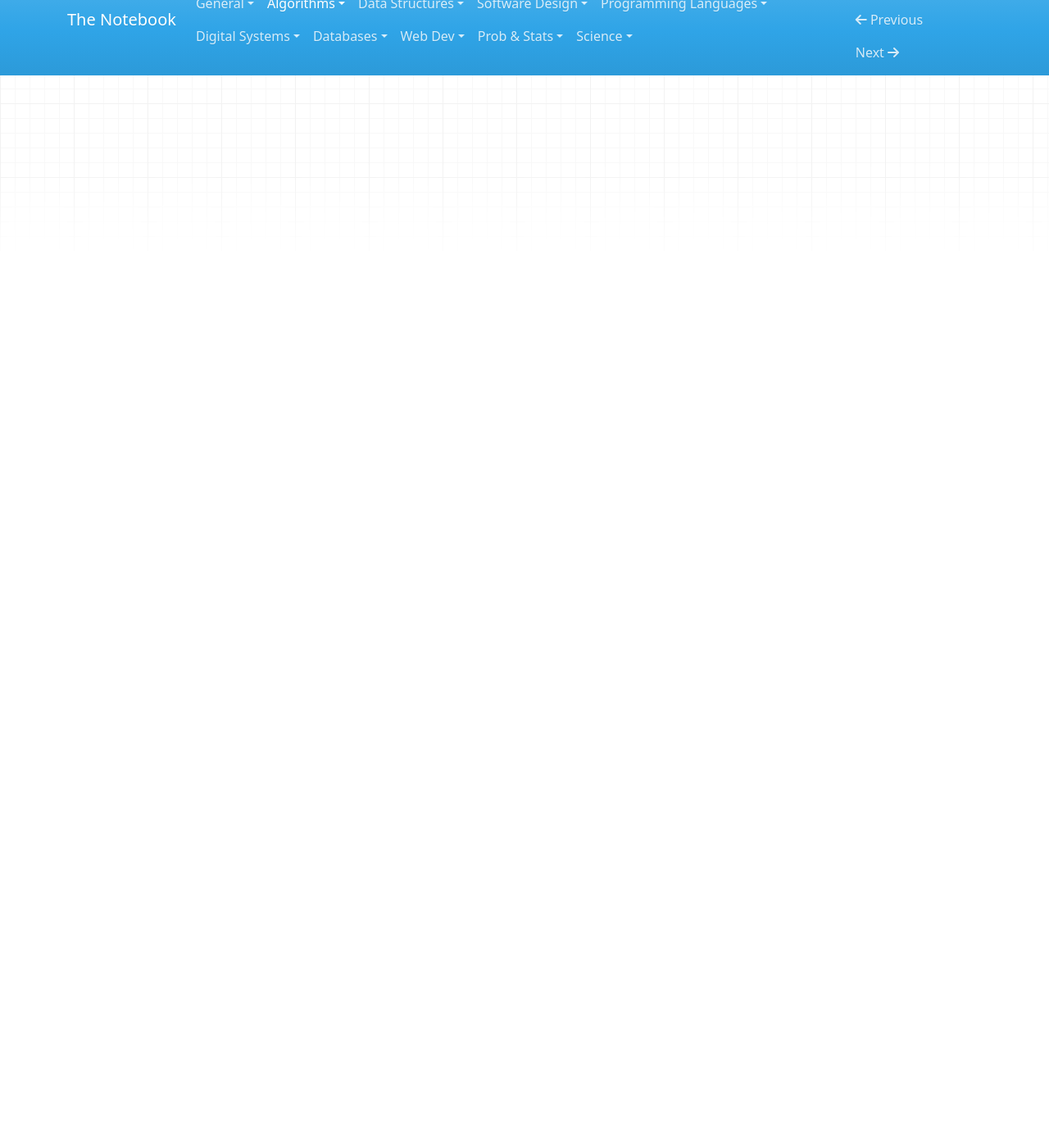
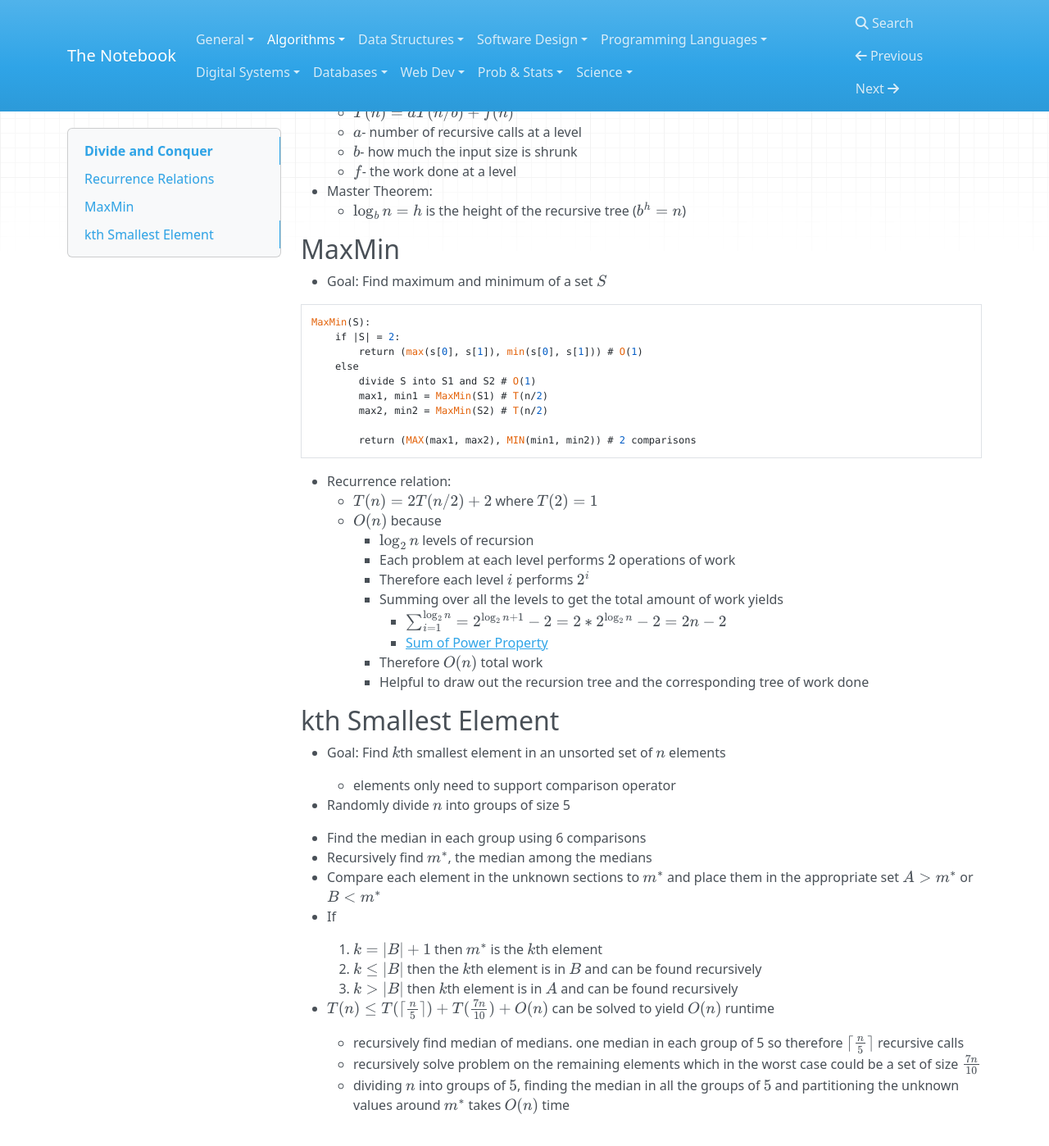
Before and after one commit to meyerv11045/notes, an MkDocs documentation site: the page built from notes/algorithms/divideconquer.md, in a window 1280 px wide and 1400 px high, scrolled down 824 px. Shown: the whole window at 82% size. Built offline with MkDocs 1.6.1, drawn with Linux system fonts in a browser that asks for light colours; nearby versions of some CDN libraries; formulas are drawn with MathJax 3; some of the changed text lies outside the part shown.

````diff
--- a/notes/algorithms/divideconquer.md
+++ b/notes/algorithms/divideconquer.md
@@ -4,8 +4,10 @@
 - Analyzing runtime of these algorithms requires solving a recurrence relation
     - *Recurrence Relation*- bounds running time recursively in terms of running time on smaller instances
 - Used to reduce the running time of a brute force polynomial algorithm to a lower polynomial (instead of exponential to polynomial)
-
-
+- General model for divide and conquer algorithm
+    - Divide input into two pieces using only constant time
+    - Solve the two subproblems on each piece using recursion
+    - Combine the results into one solution using only linear time
 
 ## Recurrence Relations
 
@@ -14,10 +16,64 @@
 - Solving the above recurrence relation involves getting $T$ to the LHS of the inequality
 - Can unroll the recursion to identify a pattern amongst the levels that can be summed until the base case (subproblem of constant size)
     - At level $j$ of the recursion, the number of subproblems has doubled $j$ times so there are now a total of $2^j$ subproblems on that level
-    - However, each subproblem's size has been cut in half $j$ times so each problem has a size $n/2^j
+    - However, each subproblem's size has been cut in half $j$ times so each problem has a size $n/2^j$
     - Since the work to split a problem and combine its results is linear, the work done for each suproblem is at most $cn/2^j$
     - Therefore, level $j$ contributes $2^j (cn/2^j) = cn$ work to the total runtime
     - We want to sum over all levels. How many levels are there?
         - Since we are dividing the input in half each time until it reaches a size of 2, the number of levels to reduce an input of size $n$ to $2$ by halving each time is $\log_2 n$
         - Summing $cn$ work over $\log n$ Levels gives total runtime of $O(n \log n)$
     - This runtime holds for any algorithm satisfying the recurrence relation above by halving the input each time and spending only linear time for the division and recombining of subproblems
+- General form of recurrence relation for divide and conquer:
+    - $T(n) = aT(n/b) + f(n)$
+    - $a$- number of recursive calls at a level
+    - $b$- how much the input size is shrunk
+    - $f$- the work done at a level
+- Master Theorem:
+    - $\log_b n = h$ is the height of the recursive tree ($b^h = n$)
+
+## MaxMin
+
+- Goal: Find maximum and minimum of a set $S$
+
+```
+MaxMin(S):
+	if |S| = 2:
+		return (max(s[0], s[1]), min(s[0], s[1])) # O(1)
+	else
+		divide S into S1 and S2 # O(1)
+		max1, min1 = MaxMin(S1) # T(n/2)
+		max2, min2 = MaxMin(S2) # T(n/2)
+
+		return (MAX(max1, max2), MIN(min1, min2)) # 2 comparisons
+```
+
+- Recurrence relation:
+    - $T(n) = 2T(n/2) + 2$ where $T(2) = 1$
+    - $O(n)$ because
+        - $\log_2 n$ levels of recursion
+        - Each problem at each level performs $2$ operations of work
+        - Therefore each level $i$ performs $2^i$
+        - Summing over all the levels to get the total amount of work yields
+            - $\sum_{i=1}^{\log_2n} = 2^{\log_2n + 1} - 2 = 2 * 2^{\log_2n } - 2 = 2n - 2$
+            - [Sum of Power Property](https://math.stackexchange.com/questions/1254605/sum-of-powers-of-2-from-1-to-logn)
+        - Therefore $O(n)$ total work
+        - Helpful to draw out the recursion tree and the corresponding tree of work done
+
+## kth Smallest Element
+
+- Goal: Find $k$th smallest element in an unsorted set of $n$ elements
+    - elements only need to support comparison operator
+
+1. Randomly divide $n$ into groups of size 5
+2. Find the median in each group using 6 comparisons
+3. Recursively find $m^*$, the median among the medians
+4. Compare each element in the unknown sections to $m^*$ and place them in the appropriate set $A > m^*$ or $B < m^*$
+5. If
+    1. $k = |B| + 1$ then $m^*$ is the $k$th element
+    2. $k \leq |B|$ then the $k$th element is in $B$ and can be found recursively
+    3. $k > |B|$ then $k$th element is in $A$ and can be found recursively
+
+- $T(n) \leq T(\lceil \frac{n}{5} \rceil) + T(\frac{7n}{10}) + O(n)$ can be solved to yield $O(n)$ runtime
+    - recursively find median of medians. one median in each group of 5 so therefore $\lceil \frac{n}{5} \rceil$ recursive calls
+    - recursively solve problem on the remaining elements which in the worst case could be a set of size $\frac{7n}{10}$
+    - dividing $n$ into groups of $5$, finding the median in all the groups of $5$ and partitioning the unknown values around $m^*$ takes $O(n)$ time
````
Also changed, not shown: notes/algorithms/graphs/undirected.md (+6 -5 lines), notes/algorithms/greedy.md (+69 -62 lines), notes/algorithms/heaps.md (+10 -1 lines).
